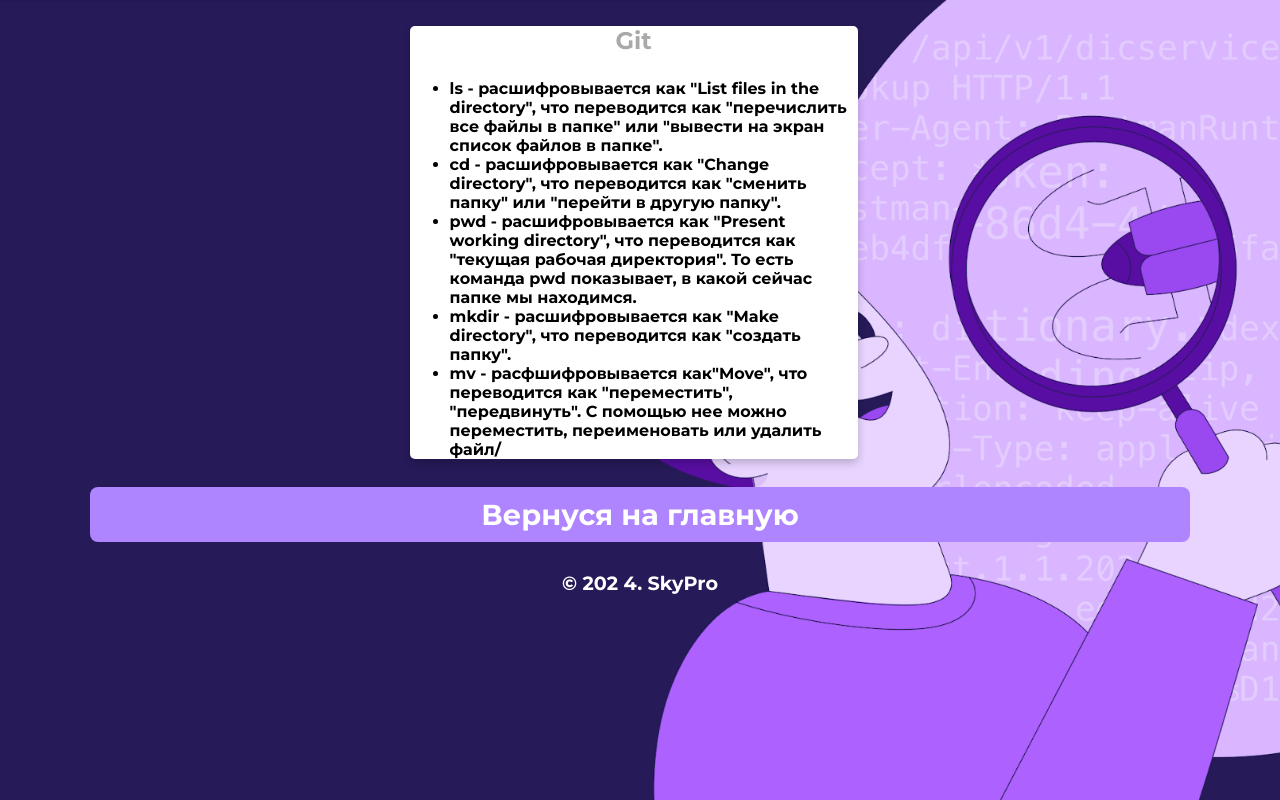
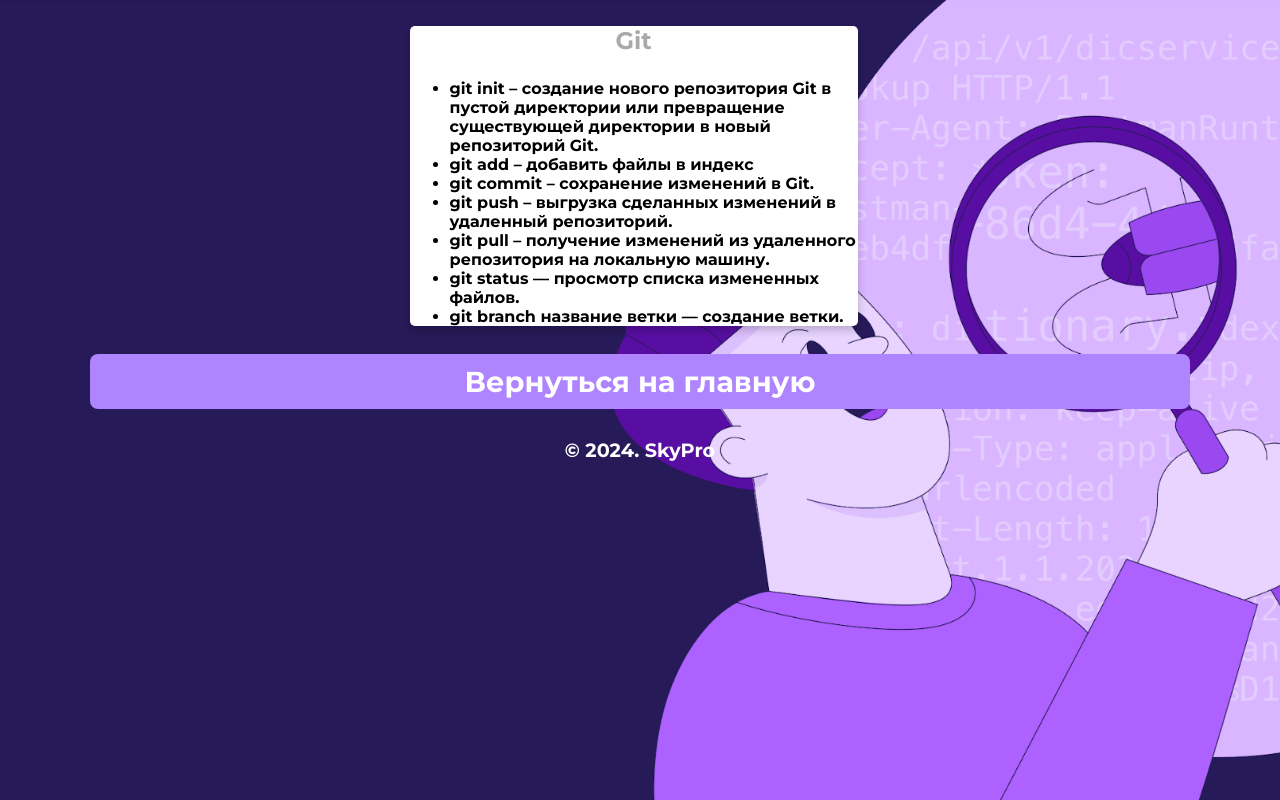
Before and after one commit to voronok09051980-create/final_repo, a plain HTML site: page html/git.html in a window 1280 px wide. Drawn offline with Linux system fonts and the light colour scheme.

Commit message:
second_commit

```diff
--- a/html/git.html
+++ b/html/git.html
@@ -11,22 +11,24 @@
    </head>
    <body>
       <!--Card-->
-      <div class="card">
+      <div class="card animated fadeIn">
          <p class="subtitle">Git</p>
           <ul>
-            <li>ls - расшифровывается как "List files in the directory", что переводится как "перечислить все файлы в папке" или "вывести на экран список файлов в папке".</li>
-            <li>cd - расшифровывается как "Change directory", что переводится как "сменить папку" или "перейти в другую папку".</li>
-            <li>pwd - расшифровывается как "Present working directory", что переводится как "текущая рабочая директория". То есть команда pwd показывает, в какой сейчас папке мы находимся. </li>
-            <li>mkdir - расшифровывается как "Make directory", что переводится как "создать папку".</li>
-            <li>mv - расфшифровывается как"Move", что переводится как "переместить", "передвинуть". С помощью нее можно переместить, переименовать или удалить файл/</li>
-         </ul>
+    <li>git init – создание нового репозитория Git в пустой директории или превращение существующей директории в новый репозиторий Git.</li>
+    <li>git add – добавить файлы в индекс</li>
+    <li>git commit – сохранение изменений в Git.</li>
+    <li>git push – выгрузка сделанных изменений в удаленный репозиторий.</li>
+    <li>git pull – получение изменений из удаленного репозитория на локальную машину.</li>
+    <li>git status — просмотр списка измененных файлов.</li>
+    <li>git branch название ветки — создание ветки.</li>
+</ul>
       </div>
       <!--footer-->
       <footer class="animated fadeIn">
          <p class="location" align="center">
-            <a href="mac.html">Вернуся на главную</a>
+            <a href="../index.html">Вернуться на главную</a>
          </p>
-         &copy; 202 4. SkyPro
+         &copy; 2024. SkyPro
       </footer>
    </body>
 </html>
```
Also changed, not shown: html/cmd.html (+12 -8 lines), html/mac.html (+3 -3 lines), index.html (+4 -7 lines), defects.txt.
